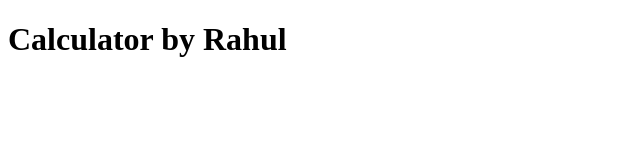
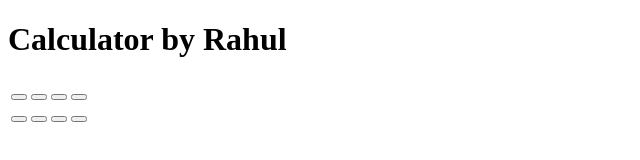
Before and after one commit to rahul-0022/Calculator, a plain HTML site: page index.html in a window 1280 px wide. Shown: the whole page, without its empty margins (0-640 px from the left). Drawn offline with Linux system fonts and the light colour scheme.

Commit message:
Different type of Cal

```diff
--- a/index.html
+++ b/index.html
@@ -17,16 +17,16 @@
 
     <table>
         <tr>
-            <td></td>
-            <td></td>
-            <td></td>
-            <td></td>
+            <td><button></button></td>
+            <td><button></button></td>
+            <td><button></button></td>
+            <td><button></button></td>
         </tr>
         <tr>
-            <td></td>
-            <td></td>
-            <td></td>
-            <td></td>
+            <td><button></button></td>
+            <td><button></button></td>
+            <td><button></button></td>
+            <td><button></button></td>
         </tr>
         <tr></tr>
         <tr></tr>
```
